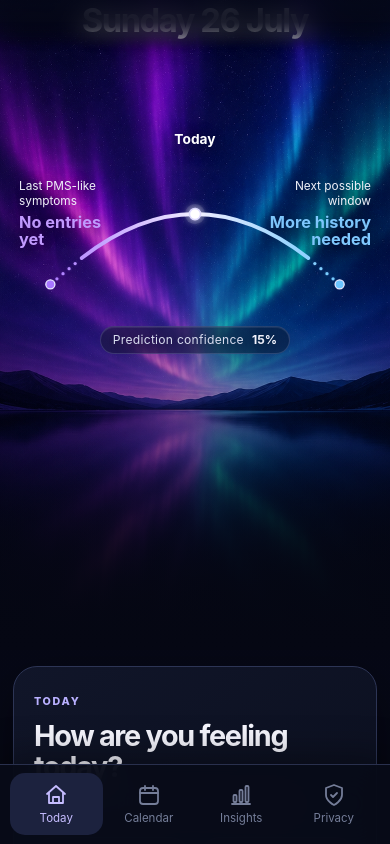
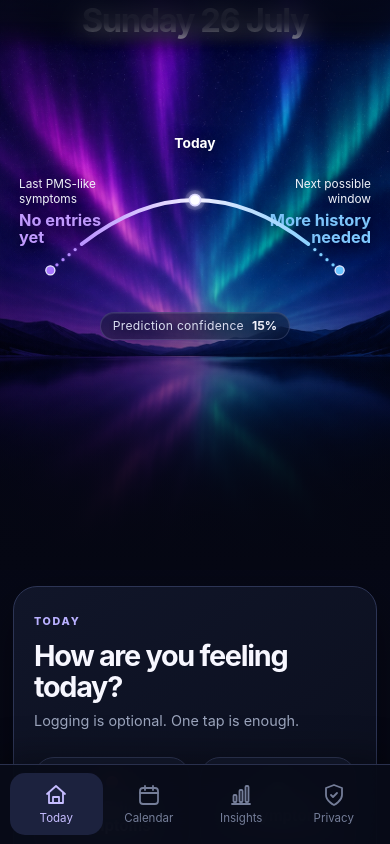
Before and after one commit to lynera-app/lynera-app, a React (Vite) app: page / in a window 390 px wide. Both pictures are taken after a click on the button "Start privately". Shown: the part 156-1000 px from the top of the page. Built offline with nearby package versions, Linux system fonts and the light colour scheme.

Commit message:
Arc spacing update

```diff
--- a/public/sw.js
+++ b/public/sw.js
@@ -1,4 +1,4 @@
-const CACHE = 'lynera-v9';
+const CACHE = 'lynera-v10';
 const base = new URL('./', self.location.href).pathname;
 const core = [base, `${base}manifest.webmanifest`, `${base}icons/icon-192.png`, `${base}icons/icon-512.png`, `${base}icons/apple-touch-icon.png`];
 self.addEventListener('install', event => event.waitUntil(caches.open(CACHE).then(cache => cache.addAll(core)).then(() => self.skipWaiting())));
--- a/src/styles.css
+++ b/src/styles.css
@@ -563,3 +563,40 @@ body{background:#050713}
     padding-bottom:calc(38px + env(safe-area-inset-bottom));
   }
 }
+
+/* Lynera precision spacing refinement v10 */
+.pattern-hero{
+  min-height:680px;
+}
+.timeline-stage{
+  margin-top:-14px;
+}
+.timeline-label-left,
+.timeline-label-right{
+  top:124px;
+}
+.timeline-label-center{
+  top:80px;
+}
+.hero-confidence{
+  margin-top:32px;
+}
+
+@media(max-width:520px){
+  .pattern-hero{
+    min-height:650px;
+  }
+  .timeline-stage{
+    margin-top:-14px;
+  }
+  .timeline-label-left,
+  .timeline-label-right{
+    top:118px;
+  }
+  .timeline-label-center{
+    top:77px;
+  }
+  .hero-confidence{
+    margin-top:29px;
+  }
+}
```
Also changed, not shown: 1 other file (tests, documents, lock files or other folders).
